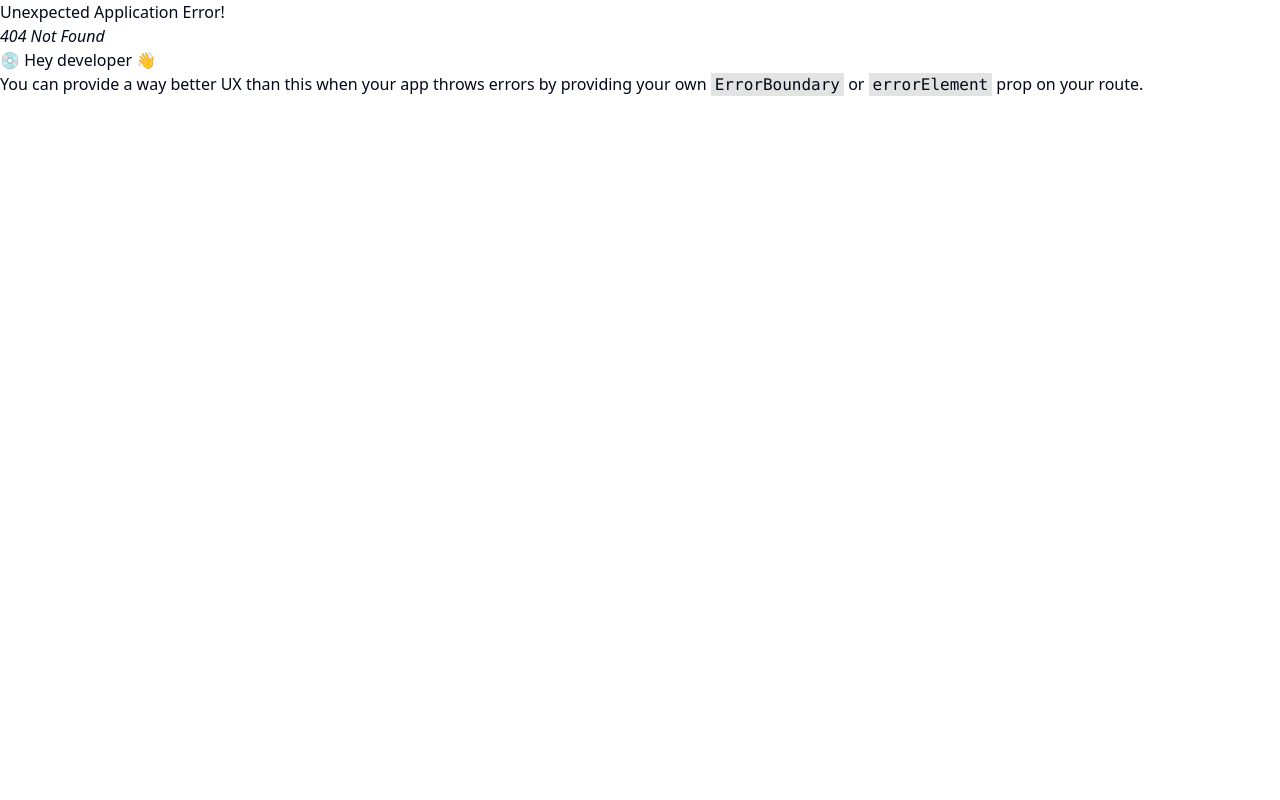
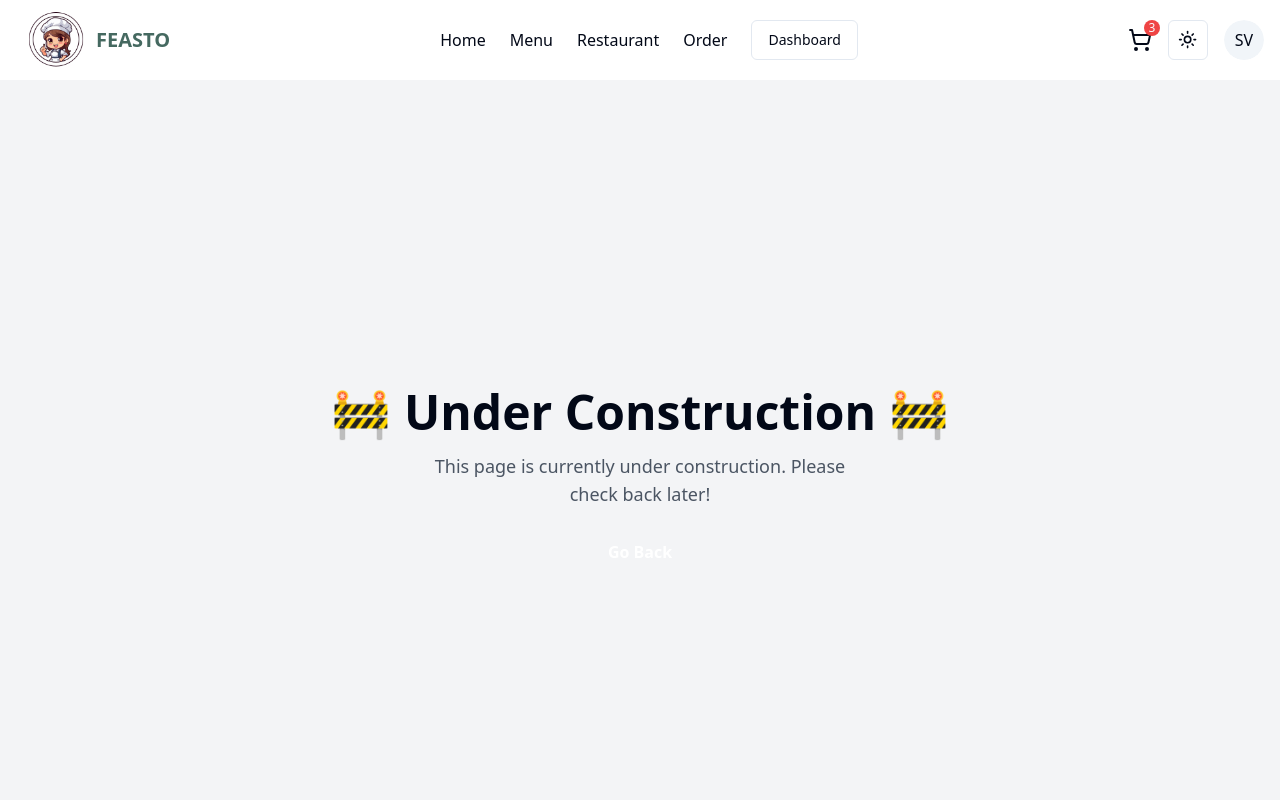
Before and after one commit to Vermasaiyam/Feasto, a React (Vite) app in the folder frontend/: page /cart in a window 1280 px wide. Before the commit this address had no page. Shown: the top 800 px of the page. Built offline with nearby package versions, Linux system fonts and the light colour scheme.

Commit message:
under construction page

```diff
--- a/frontend/src/components/SearchPage.tsx
+++ b/frontend/src/components/SearchPage.tsx
@@ -1,5 +1,7 @@
+import { useParams } from "react-router-dom"
 
 const SearchPage = () => {
+    const params = useParams();
   return (
     <div>SearchPage</div>
   )
--- /dev/null
+++ b/frontend/src/components/UnderConstruction.tsx
@@ -0,0 +1,19 @@
+
+const UnderConstruction = () => {
+    return (
+        <div className="flex flex-col items-center justify-center min-h-screen bg-gray-100 p-4 text-center">
+            <h1 className="text-3xl md:text-5xl font-bold mb-4">🚧 Under Construction 🚧</h1>
+            <p className="text-base md:text-lg text-gray-600 max-w-md">
+                This page is currently under construction. Please check back later!
+            </p>
+            <button
+                onClick={() => window.history.back()}
+                className="mt-6 bg-green-500 hover:bg-green-600 text-white font-semibold py-2 px-4 rounded-md"
+            >
+                Go Back
+            </button>
+        </div>
+    );
+};
+
+export default UnderConstruction;
```
Also changed, not shown: frontend/src/App.tsx (+9 -0 lines).
